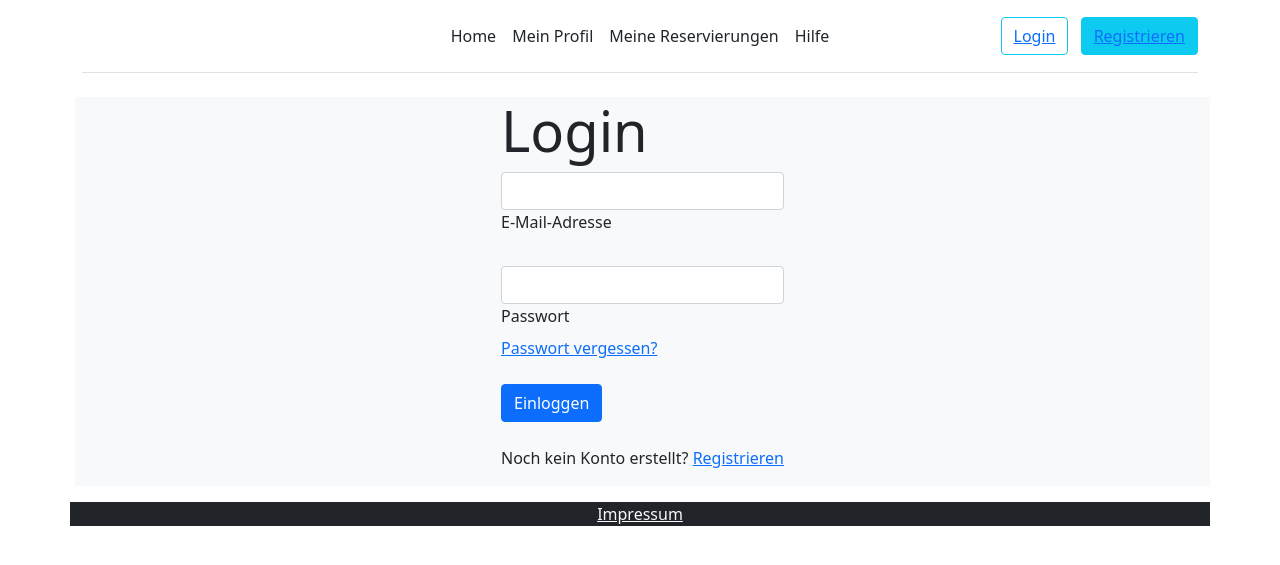
After one commit to Wael653/Project-sksy, a Django app: template stars/stars/templates/login.html in a window 1280 px wide. The commit adds this page. Shown: the top 565 px of the page. Run offline with Django 3.2, Linux system fonts and the light colour scheme; the template is opened without the code that fills it, so the values that code supplies are empty.

Commit message:
Minor change to inherit parts of the title block

```diff
--- a/stars/stars/templates/base.html
+++ b/stars/stars/templates/base.html
@@ -1,19 +1,24 @@
-
 <!DOCTYPE html>
 
 <html lang="en" xmlns="http://www.w3.org/1999/xhtml">
+
 <head>
     <meta charset="utf-8" />
     <title>{% block title %}STARS{% endblock %}</title>
-    <link href="https://cdn.jsdelivr.net/npm/bootstrap@5.1.3/dist/css/bootstrap.min.css" rel="stylesheet" integrity="sha384-1BmE4kWBq78iYhFldvKuhfTAU6auU8tT94WrHftjDbrCEXSU1oBoqyl2QvZ6jIW3" crossorigin="anonymous">
+    <link href="https://cdn.jsdelivr.net/npm/bootstrap@5.1.3/dist/css/bootstrap.min.css" rel="stylesheet"
+        integrity="sha384-1BmE4kWBq78iYhFldvKuhfTAU6auU8tT94WrHftjDbrCEXSU1oBoqyl2QvZ6jIW3" crossorigin="anonymous">
 </head>
+
 <body>
 
     <div class="container">
 
-        <header class="d-flex flex-wrap align-items-center justify-content-center justify-content-md-between py-3 mb-4 border-bottom">
+        <header
+            class="d-flex flex-wrap align-items-center justify-content-center justify-content-md-between py-3 mb-4 border-bottom">
             <a href="/" class="d-flex align-items-center col-md-3 mb-2 mb-md-0 text-dark text-decoration-none">
-                <svg class="bi me-2" width="40" height="32" role="img" aria-label="Bootstrap"><use xlink:href="#bootstrap" /></svg>
+                <svg class="bi me-2" width="40" height="32" role="img" aria-label="Bootstrap">
+                    <use xlink:href="#bootstrap" />
+                </svg>
             </a>
 
             <ul class="nav col-12 col-md-auto mb-2 justify-content-center mb-md-0">
@@ -24,17 +29,21 @@
             </ul>
 
             <div class="col-md-3 text-end">
-                <button type="button" class="btn btn-outline-info me-2">Login</button>
+
+                <div class="btn btn-outline-info me-2">
+                    <a href="{% url 'login' %}">Login</a>
+                </div>
 
                 <div class="btn btn-info">
                     <a href="{% url 'register' %}">Registrieren</a>
-                  </div>
+                </div>
             </div>
         </header>
 
         <div class="row">
 
-            <div class="col bg-light d-flex align-items-center justify-content-center border-start border-white border-5">
+            <div
+                class="col bg-light d-flex align-items-center justify-content-center border-start border-white border-5">
 
                 {% block content %}
                 {% endblock %}
@@ -52,7 +61,10 @@
 
     </div>
 
-    <script src="https://cdn.jsdelivr.net/npm/bootstrap@5.1.3/dist/js/bootstrap.bundle.min.js" integrity="sha384-ka7Sk0Gln4gmtz2MlQnikT1wXgYsOg+OMhuP+IlRH9sENBO0LRn5q+8nbTov4+1p" crossorigin="anonymous"></script>
+    <script src="https://cdn.jsdelivr.net/npm/bootstrap@5.1.3/dist/js/bootstrap.bundle.min.js"
+        integrity="sha384-ka7Sk0Gln4gmtz2MlQnikT1wXgYsOg+OMhuP+IlRH9sENBO0LRn5q+8nbTov4+1p"
+        crossorigin="anonymous"></script>
 
 </body>
+
 </html>
--- a/stars/stars/templates/impressum.html
+++ b/stars/stars/templates/impressum.html
@@ -1,6 +1,6 @@
 ﻿{% extends 'base.html' %}
 
-{% block title %}STARS: Impressum{% endblock %}
+{% block title %}{{block.super}} Impressum{% endblock %}
 
 {% block content %}
     <article>
--- a/stars/stars/templates/index.html
+++ b/stars/stars/templates/index.html
@@ -1,6 +1,6 @@
 ﻿{% extends 'base.html' %}
 
-{% block title %}STARS: Startseite{% endblock %}
+{% block title %}{{block.super}} Startseite{% endblock %}
 
 {% block content %}
     <article>
--- /dev/null
+++ b/stars/stars/templates/login.html
@@ -0,0 +1,61 @@
+{% extends 'base.html' %}
+
+{% block title %}STARS: Login{% endblock %}
+
+{% block content %}
+
+<div class="login">
+
+    {% if messages %}
+    <ul>
+        {% for message in messages %}
+        <li>{{ message }}</li>
+        {% endfor %}
+    </ul>
+    {% endif %}
+
+
+    <h1 class="display-4">Login</h1>
+
+    <form action="/register" method="post">
+        {% csrf_token %}
+        <!-- <table>
+                {{ form.as_p }}
+                 <tr>
+                    <td></td>
+                    <td><input type="submit" name="submit" value="Register" /></td>
+                </tr>
+             </table>   -->
+
+
+        <!-- 2 column grid layout with text inputs for the first and last names -->
+        <!-- Source for Form Layout at https://mdbootstrap.com/docs/standard/forms/overview/ -->
+
+        <!-- Email input -->
+        <div class="form-outline mb-4">
+            <input type="email" id="{{form.prename.id_for_label}}" class="form-control" />
+            <label class="form-label" for="{{form.prename.id_for_label}}">E-Mail-Adresse</label>
+        </div>
+
+        <!-- Password input -->
+        <div class="form-outline mb-4">
+            <input type="password" id="form2Example2" class="form-control" />
+            <label class="form-label" for="form2Example2">Passwort</label>
+            <div class="col">
+                <!-- Simple link -->
+                <a href="#!">Passwort vergessen?</a>
+            </div>
+        </div>
+
+        <!-- Submit button -->
+        <button type="submit" class="btn btn-primary btn-block mb-4">Einloggen</button>
+
+        <!-- Register buttons -->
+        <div>
+            <p>Noch kein Konto erstellt? <a href="{% url 'register' %}">Registrieren</a></p>
+        </div>
+
+    </form>
+</div>
+
+{% endblock content %}
--- a/stars/stars/templates/nutzer.html
+++ b/stars/stars/templates/nutzer.html
@@ -1,6 +1,6 @@
 ﻿{% extends 'base.html' %}
 
-{% block title %}STARS: Nutzer{% endblock %}
+{% block title %}{{block.super}} Nutzer{% endblock %}
 
 {% block content %}
     <article>
--- a/stars/stars/templates/reservierungen.html
+++ b/stars/stars/templates/reservierungen.html
@@ -1,6 +1,6 @@
 ﻿{% extends 'base.html' %}
 
-{% block title %}STARS: Reservierung{% endblock %}
+{% block title %}{{block.super}} Reservierung{% endblock %}
 
 {% block content %}
     <article>
--- a/stars/stars/templates/support.html
+++ b/stars/stars/templates/support.html
@@ -1,6 +1,6 @@
 ﻿{% extends 'base.html' %}
 
-{% block title %}STARS: Support{% endblock %}
+{% block title %}{{block.super}} Support{% endblock %}
 
 {% block content %}
     <article>
```
